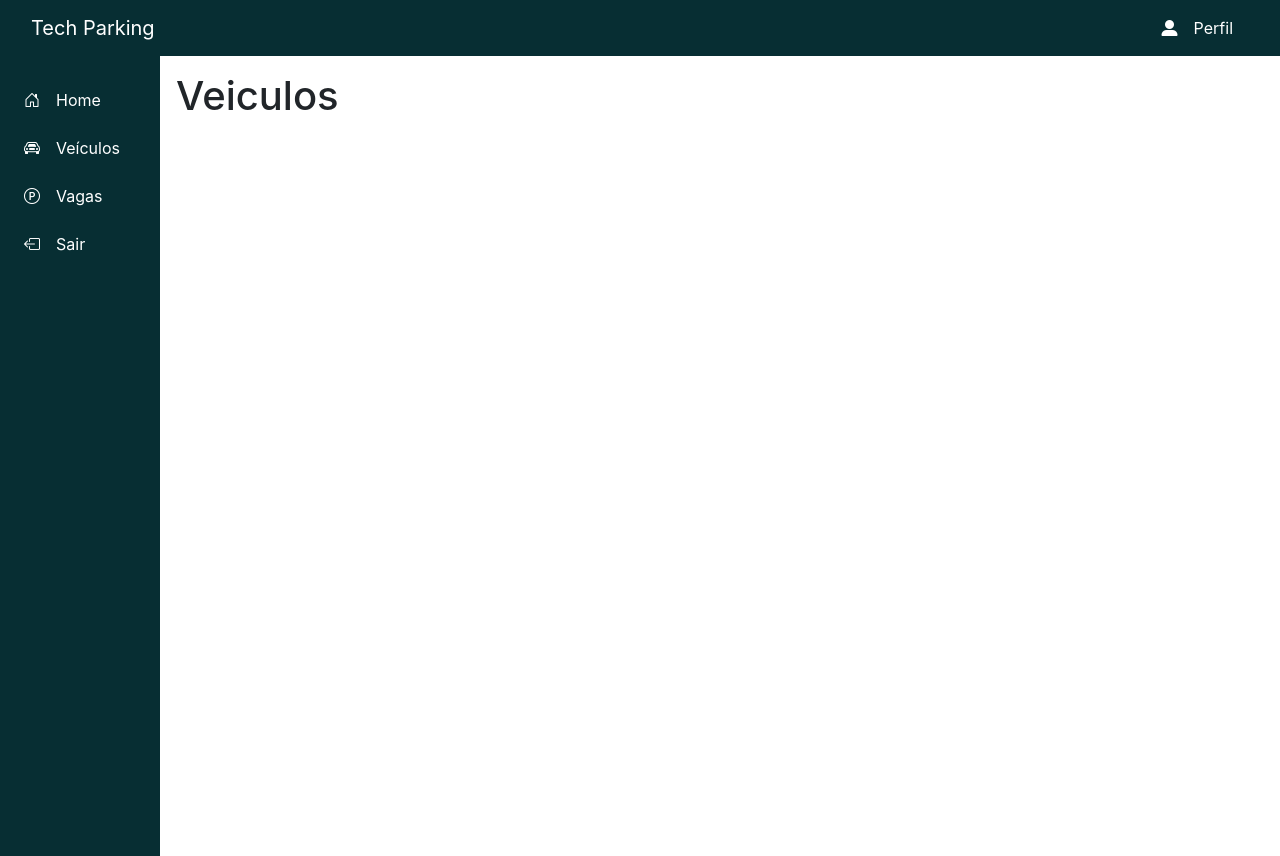
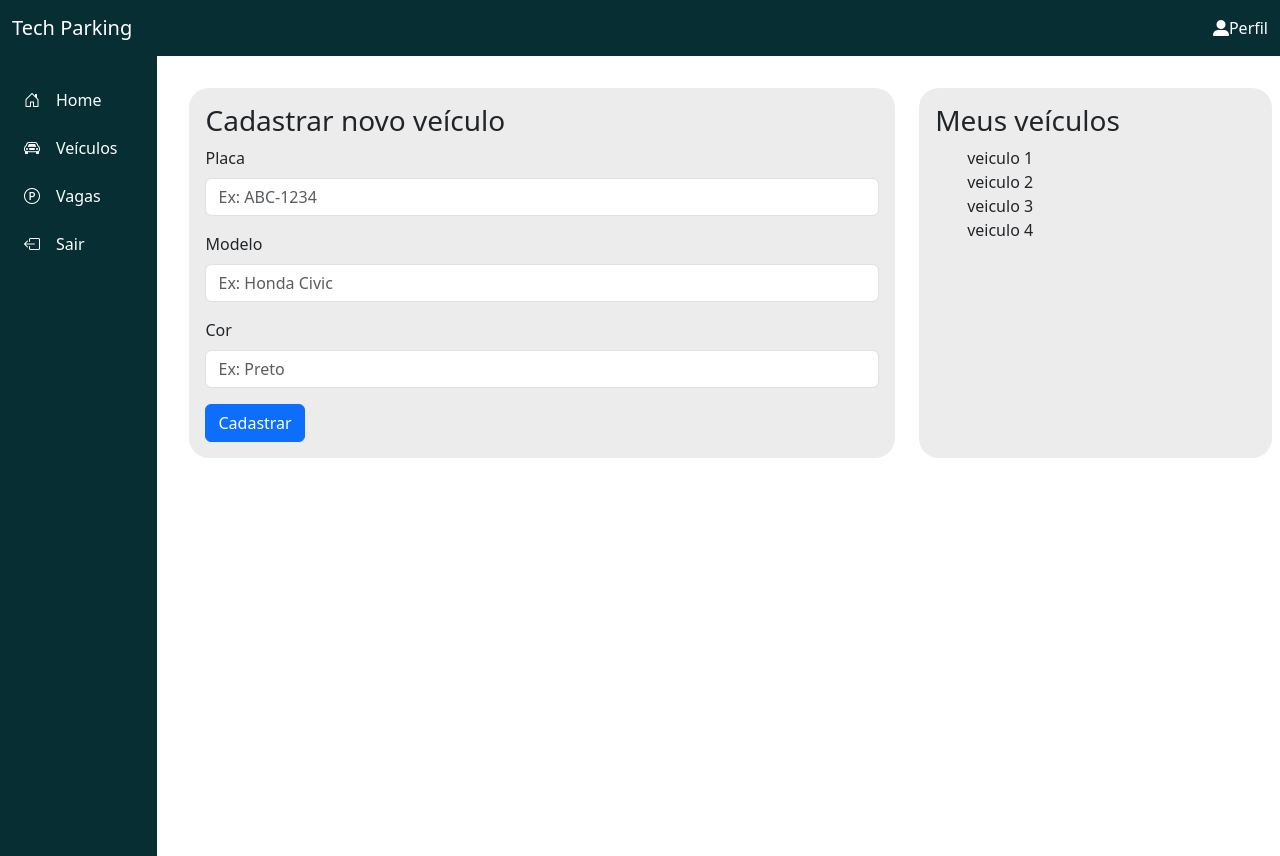
Before and after one commit to nnathalia/tech_parking, a Django app: template parking/templates/pages/veiculos.html in a window 1280 px wide. Run offline with Django 5.2, Linux system fonts and the light colour scheme; the template is opened without the code that fills it, so the values that code supplies are empty; some libraries are stand-ins or nearby versions.

Commit message:
commit form cadastro de veiculos

```diff
--- /dev/null
+++ b/parking/static/css/style.css
@@ -0,0 +1,8 @@
+
+.bg-section{
+  background-color: #ececec;
+}
+
+.border-radius{
+  border-radius: 20px;
+}
--- a/parking/templates/_partials/_sidebar.html
+++ b/parking/templates/_partials/_sidebar.html
@@ -11,7 +11,7 @@
     <li class="nav-item mb-2  ">
       <div class="item-list d-flex align-items-center">
         <i class="bi bi-car-front"></i>
-        <a class="nav-link text-white" href="">Veículos</a>
+        <a class="nav-link text-white" href="{% url 'veiculos' %}">Veículos</a>
       </div>
     </li>
     <li class="nav-item mb-2 ">
--- a/parking/templates/layout/layout.html
+++ b/parking/templates/layout/layout.html
@@ -10,7 +10,7 @@
     <link rel="stylesheet" href="https://cdn.jsdelivr.net/npm/bootstrap-icons@1.11.3/font/bootstrap-icons.min.css">
     <script src="https://kit.fontawesome.com/7a2b9d2cd6.js" crossorigin="anonymous"></script>
 
-    {% load bootstrap4 %}
+    {% load bootstrap5 %}
     {% bootstrap_css %}
     {% bootstrap_javascript %}
     <title>
--- a/parking/templates/pages/veiculos.html
+++ b/parking/templates/pages/veiculos.html
@@ -2,5 +2,36 @@
 {% block title %}Veiculos{% endblock %}
 {% block content %}
 
-  <h1>Veiculos</h1>
+  <section class="container-fluid d-flex gap-2 auto p-3">
+    <div class="formulario bg-section col-8 p-3 me-3 border-radius">
+      <h3 class="">Cadastrar novo veículo</h3>
+      <form>
+        <div class="mb-3">
+          <label for="inputplaca" class="form-label">Placa</label>
+          <input type="text" class="form-control" id="inputplaca"  placeholder="Ex: ABC-1234">
+        </div>
+        <div class="mb-3">
+          <label for="inputmodelo" class="form-label">Modelo</label>
+          <input type="text" class="form-control" id="inputmodelo" placeholder="Ex: Honda Civic">
+        </div>
+        <div class="mb-3">
+          <label for="inputcor" class="form-label">Cor</label>
+          <input type="text" class="form-control" id="inputcor" placeholder="Ex: Preto">
+        </div>
+        <button type="submit" class="btn btn-primary">Cadastrar</button>
+      </form>
+    </div>
+
+    <div class="lista-veiculos col-4 bg-section p-3 border-radius">
+      <h3 class="">Meus veículos</h3>
+      <ul>
+        <li>veiculo 1</li>
+        <li>veiculo 2</li>
+        <li>veiculo 3</li>
+        <li>veiculo 4</li>
+      </ul>
+
+    </div>
+  </section>
+
 {% endblock %}
--- a/parking/urls.py
+++ b/parking/urls.py
@@ -5,5 +5,6 @@
     path('', views.index, name='index'),
     path('home', views.home, name='home'),
     path('vagas', views.vagas, name='vagas'),
+    path('veiculos', views.veiculos, name='veiculos'),
 
 ]
--- a/tech_parking/settings.py
+++ b/tech_parking/settings.py
@@ -37,7 +37,7 @@
     'django.contrib.sessions',
     'django.contrib.messages',
     'django.contrib.staticfiles',
-    'bootstrap4',
+    'bootstrap5',
     'parking',
 ]
 
@@ -105,9 +105,9 @@
 # Internationalization
 # https://docs.djangoproject.com/en/5.1/topics/i18n/
 
-LANGUAGE_CODE = 'en-us'
+LANGUAGE_CODE = 'pt-br'
 
-TIME_ZONE = 'UTC'
+TIME_ZONE = 'America/Porto_Velho'
 
 USE_I18N = True
 
```
Also changed, not shown: parking/views.py (+4 -3 lines).
